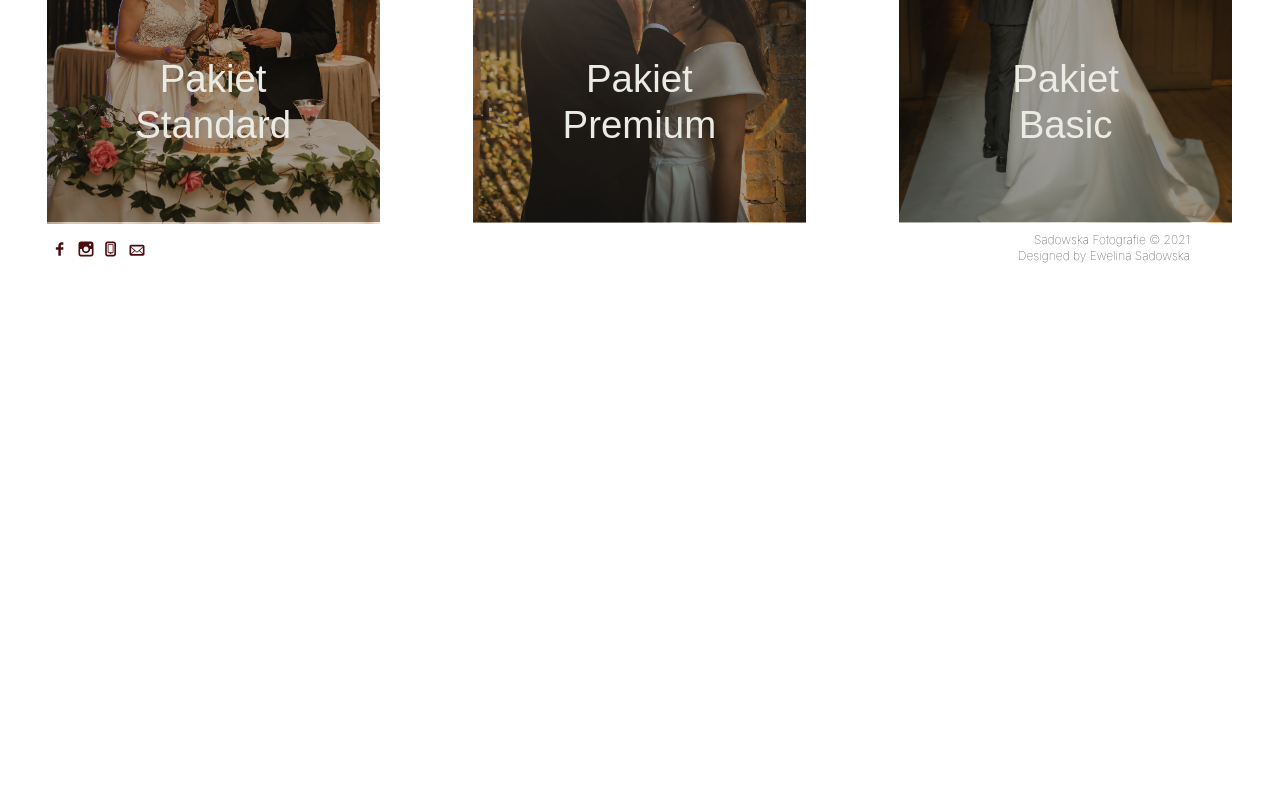
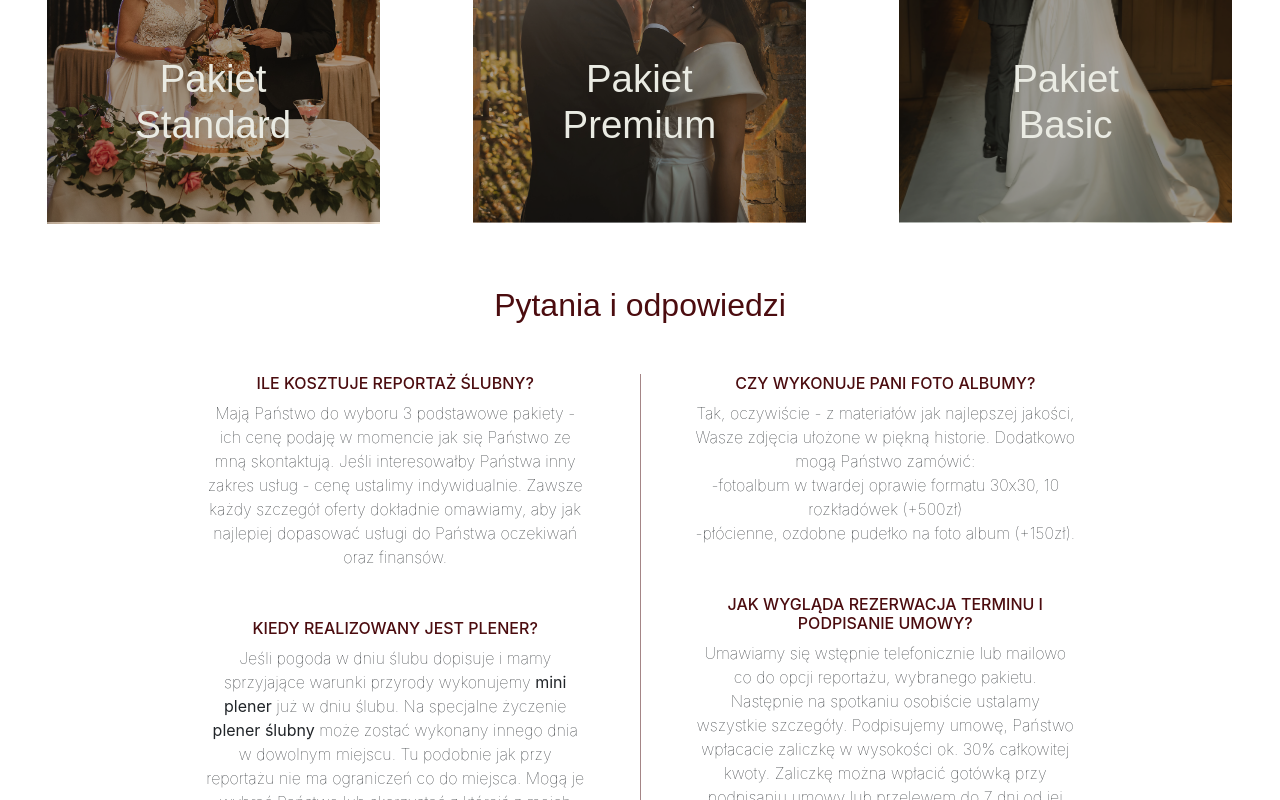
Before and after one commit to esdvska/sadowska, a React (Create React App) app: page /oferta in a window 1280 px wide. Shown: the part 530-1330 px from the top of the page. Before the commit the page ends 804 px from the top, so only its background shows below. Built offline with nearby package versions, Linux system fonts and the light colour scheme; a web font is replaced by a local one.

Commit message:
faq section add

```diff
--- /dev/null
+++ b/src/components/Faq.js
@@ -0,0 +1,83 @@
+import React from "react";
+import "../styles/Faqs.css";
+
+const Faq = () => {
+  return (
+    <div>
+      <div className="wrapper_faq">
+        <h1>Pytania i odpowiedzi</h1>
+        <div className="faq1">
+          <div className="faq_section">
+            <h2>Ile kosztuje reportaż ślubny?</h2>
+            <p>
+              Mają Państwo do wyboru 3 podstawowe pakiety - ich cenę podaję w
+              momencie jak się Państwo ze mną skontaktują. Jeśli interesowałby
+              Państwa inny zakres usług - cenę ustalimy indywidualnie. Zawsze
+              każdy szczegół oferty dokładnie omawiamy, aby jak najlepiej
+              dopasować usługi do Państwa oczekiwań oraz finansów.
+            </p>
+          </div>
+
+          <div className="faq_section">
+            <h2>Kiedy realizowany jest plener?</h2>
+            <p>
+              Jeśli pogoda w dniu ślubu dopisuje i mamy sprzyjające warunki
+              przyrody wykonujemy <strong>mini plener</strong> już w dniu ślubu.
+              Na specjalne życzenie <strong>plener ślubny</strong> może zostać
+              wykonany innego dnia w dowolnym miejscu. Tu podobnie jak przy
+              reportażu nie ma ograniczeń co do miejsca. Mogą je wybrać Państwo
+              lub skorzystać z którejś z moich propozycji.
+            </p>
+          </div>
+          <div className="faq_section">
+            <h2>Gdzie wykonuje Pani plener?</h2>
+            <p>
+              Nie ma ograniczeń co do miejsca, mogę być z Wami wszędzie - nawet
+              na drugim końcu świata! <strong>W Białymstoku</strong> i w
+              miejscowościach w promieniu 50km od miasta nie są doliczane żadne
+              dodatkowe koszta. Dalej <strong>cena reportażu</strong> wzrasta o
+              koszta dojazdu - 1zł za kilometr.
+            </p>
+          </div>
+        </div>
+        <div className="faq2">
+          <div className="faq_section">
+            <h2>Czy wykonuje Pani foto albumy?</h2>
+            <p>
+              Tak, oczywiście - z materiałów jak najlepszej jakości, Wasze
+              zdjęcia ułożone w piękną historie. Dodatkowo mogą Państwo zamówić:
+              <br></br>
+              -fotoalbum w twardej oprawie formatu 30x30, 10 rozkładówek
+              (+500zł)
+              <br></br>-płócienne, ozdobne pudełko na foto album (+150zł).
+            </p>
+          </div>
+          <div className="faq_section">
+            <h2>Jak wygląda rezerwacja terminu i podpisanie umowy?</h2>
+            <p>
+              Umawiamy się wstępnie telefonicznie lub mailowo co do opcji
+              reportażu, wybranego pakietu. Następnie na spotkaniu osobiście
+              ustalamy wszystkie szczegóły. Podpisujemy umowę, Państwo wpłacacie
+              zaliczkę w wysokości ok. 30% całkowitej kwoty. Zaliczkę można
+              wpłacić gotówką przy podpisaniu umowy lub przelewem do 7 dni od
+              jej podpisania. Od momentu otrzymania przeze mnie zaliczki termin
+              jest zarezerwowany.
+            </p>
+          </div>
+
+          <div className="faq_section">
+            <h2>Na co jeszcze możemy liczyć podczas ślubu?</h2>
+            <p>
+              Przede wszystkim na miłą atmosferę i moje wsparcie w każdym
+              momencie. Posiadam duże doświadczenie, więc zawsze służę radą i
+              pomocą. Ponadto mogą Państwo również liczyć, że podczas zdjęć
+              grupowych odpowiednio pokieruję i ustawię gości, tak aby wszystko
+              przebiegało sprawnie i bezproblemowo.
+            </p>
+          </div>
+        </div>
+      </div>
+    </div>
+  );
+};
+export default Faq;
--- a/src/layouts/Header.js
+++ b/src/layouts/Header.js
@@ -1,4 +1,5 @@
 import React from "react";
+import { NavLink } from "react-router-dom";
 
 import { useMediaQuery } from "react-responsive";
 
@@ -14,8 +15,10 @@ const Header = () => {
   const navigation = isMobile ? <NavButton /> : <NavDesktop />;
   return (
     <div className="header">
-      <img src={logo} alt="logo" className="logo" />
-      {navigation}
+      <NavLink to="/" exact>
+        <img src={logo} alt="logo" className="logo" />
+        {navigation}
+      </NavLink>
     </div>
   );
 };
--- a/src/pages/Offer.js
+++ b/src/pages/Offer.js
@@ -9,6 +9,8 @@ import img3 from "../images/offer/plener_slubny_bialystok_03.jpg";
 import OfferStandard from "../components/OfferStandard";
 import OfferPremium from "../components/OfferPremium";
 import OfferBasic from "../components/OfferBasic";
+
+import Faqs from "../components/Faq";
 
 const Offer = () => {
   const [hoverStandard, setHoverStandard] = useState(false);
@@ -109,6 +111,8 @@ const Offer = () => {
           </div>
         </div>
       </div>
+
+      <Faqs />
     </div>
   );
 };
--- a/src/styles/App.css
+++ b/src/styles/App.css
@@ -4,6 +4,11 @@
 -ciemne szarości:  color: rgb(39, 39, 39);
 -kremowy   color: #eaebe3;
 - żółty: rgb(241, 175, 37);
+
+
+
+FONTY
+  font-family: p22-pouty-pro, sans-serif;
 */
 
 * {
--- /dev/null
+++ b/src/styles/Faqs.css
@@ -0,0 +1,77 @@
+.wrapper_faq {
+  clear: both;
+  margin: 0 auto;
+  max-width: 85vw;
+  padding-top: 5%;
+}
+.wrapper_faq h1 {
+  color: rgb(75, 12, 15);
+  font-family: p22-pouty-pro, sans-serif;
+  margin-bottom: 4.5%;
+  font-size: 280%;
+}
+@media (max-width: 1300px) {
+  .wrapper_faq h1 {
+    font-size: 200%;
+  }
+}
+.wrapper_faq li {
+  font-weight: 300;
+  text-transform: uppercase;
+  font-size: 1vw;
+  color: rgb(75, 12, 15);
+}
+.wrapper_faq h2 {
+  font-weight: 500;
+  text-transform: uppercase;
+  font-size: 120%;
+  color: rgb(75, 12, 15);
+}
+@media (max-width: 1300px) {
+  .wrapper_faq h2 {
+    font-size: 100%;
+  }
+}
+/* .wrapper_faq div p {
+  margin-bottom: 1vw;
+} */
+.faq_section {
+  height: 20%;
+  margin-bottom: 50px;
+}
+/* @media (max-width: 1600px) {
+  .faq_section {
+    height: 30vw;
+  }
+} */
+
+.faq1 {
+  float: left;
+  width: 50%;
+  padding-right: 5%;
+  padding-left: 10%;
+}
+@media (max-width: 1000px) {
+  .faq1 {
+    float: none;
+    padding: 0;
+    width: 100%;
+  }
+}
+
+.faq2 {
+  float: left;
+  width: 50%;
+  padding-right: 10%;
+  padding-left: 5%;
+
+  border-left: 0.1px solid rgb(75, 12, 15, 0.5);
+}
+@media (max-width: 1000px) {
+  .faq2 {
+    float: none;
+    border-left: none;
+    padding: 0;
+    width: 100%;
+  }
+}
--- a/src/styles/Offer.css
+++ b/src/styles/Offer.css
@@ -62,7 +62,6 @@
 .contain_overlay {
   width: 33.3%;
   float: left;
-  transition: 2s;
 }
 
 @media (max-width: 650px) {
```
Also changed, not shown: 1 other file (tests, documents, lock files or other folders).
